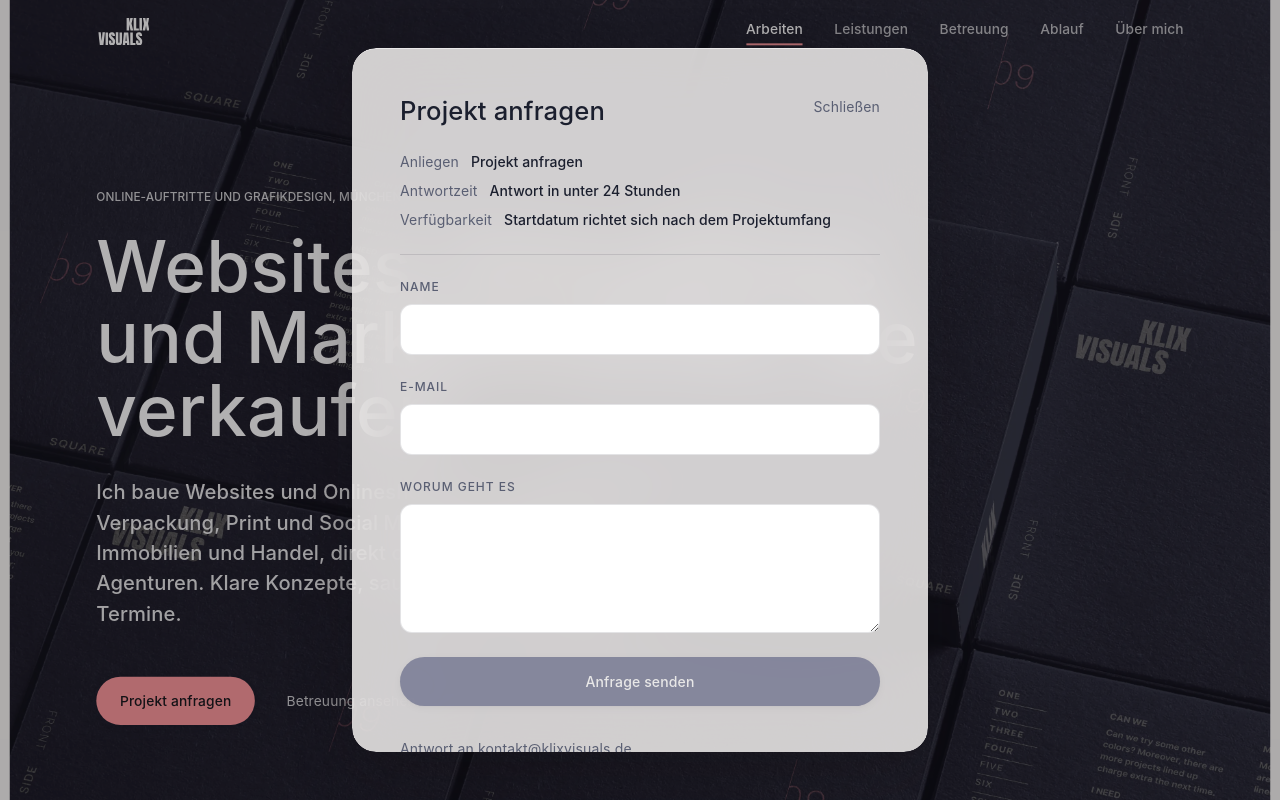
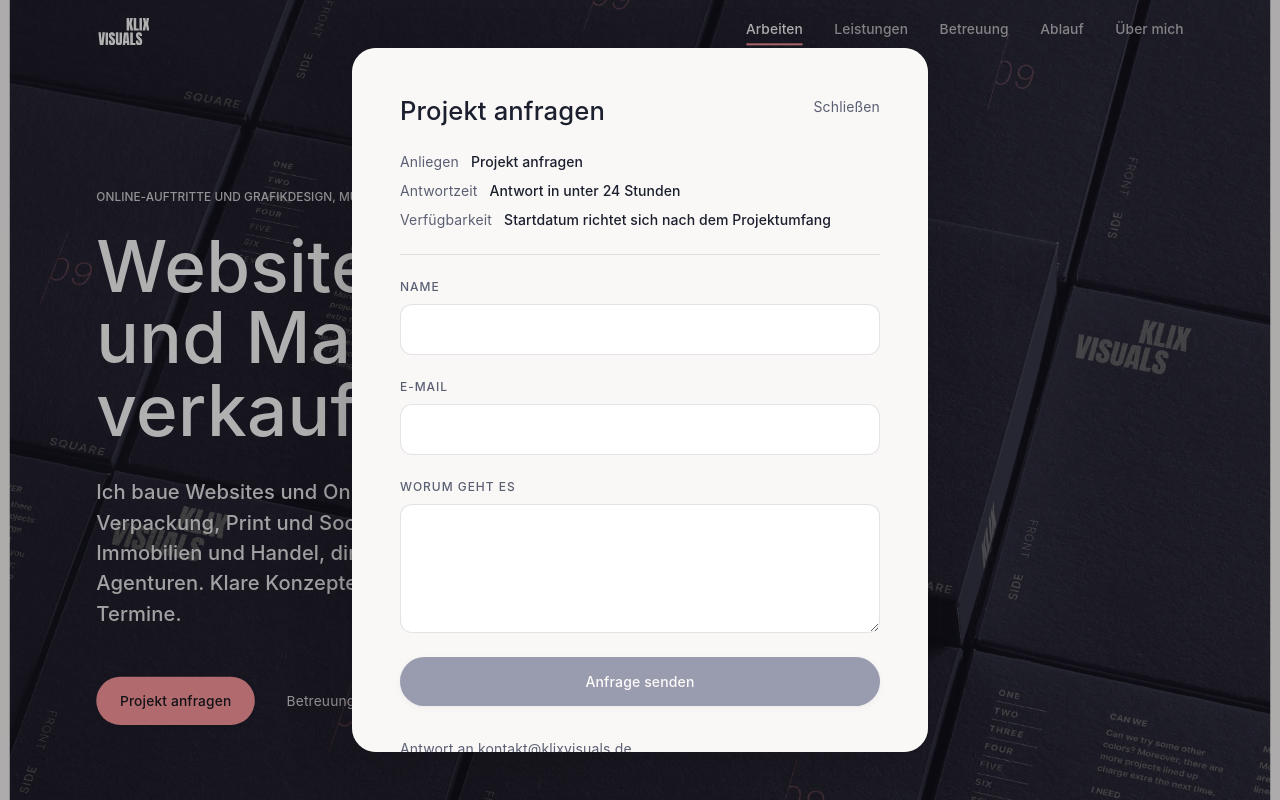
Before and after one commit to karinavoag/klix-visuals, a Next.js app: page / in a window 1280 px wide. Both pictures are taken after a click on the button "Projekt anfragen". Built offline with nearby package versions, Linux system fonts and the light colour scheme.

Commit message:
Improve Sheet modal styling with proper background

```diff
--- a/components/Sheet.tsx
+++ b/components/Sheet.tsx
@@ -185,7 +185,8 @@ export function Sheet({ open, onClose, triggerRef, title, children }: Props) {
               aria-hidden
             />
 
-            <div className="relative px-6 pt-8 pb-12 md:px-12 md:pt-12 md:pb-16">
+            <div className="relative px-6 pt-8 pb-12 md:px-12 md:pt-12 md:pb-16
+                           bg-surface md:bg-ground">
               {compact && (
                 <div
                   className="mx-auto mb-6 h-1 w-10 rounded-full bg-ink/20"
```
